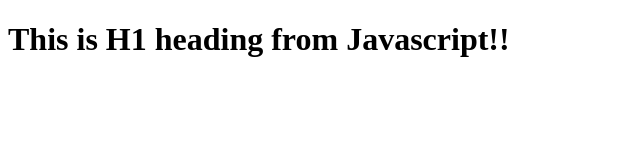
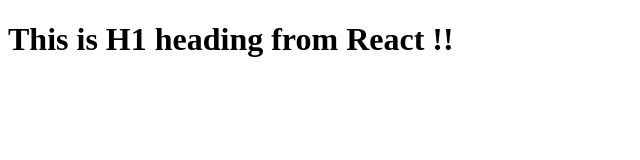
Before and after one commit to AvinashSharma1/react-basics, a plain HTML site: page index.html in a window 1280 px wide. Shown: the whole page, without its empty margins (0-640 px from the left). Drawn offline with nearby package versions, Linux system fonts and the light colour scheme.

Commit message:
Basics Html H1 heading add from React

```diff
--- a/index.html
+++ b/index.html
@@ -8,11 +8,14 @@
 <body>
     <div id="root"></div>
 
+    <script crossorigin src="https://unpkg.com/react@18/umd/react.development.js"></script>
+    <script crossorigin src="https://unpkg.com/react-dom@18/umd/react-dom.development.js"></script>
+
+
     <script>
-        const heading = document.createElement("h1");
-        heading.innerHTML= "This is H1 heading from Javascript!!";
-        const root = document.getElementById("root");
-        root.appendChild(heading);
+        const heading = React.createElement("h1",{},"This is H1 heading from React !!");
+        const root = ReactDOM.createRoot(document.getElementById("root"));
+        root.render(heading);
     </script>
 </body>
 </html>
```
